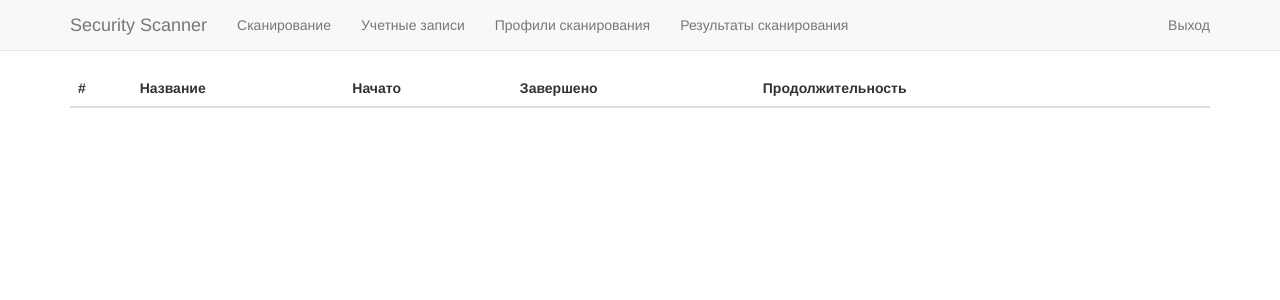
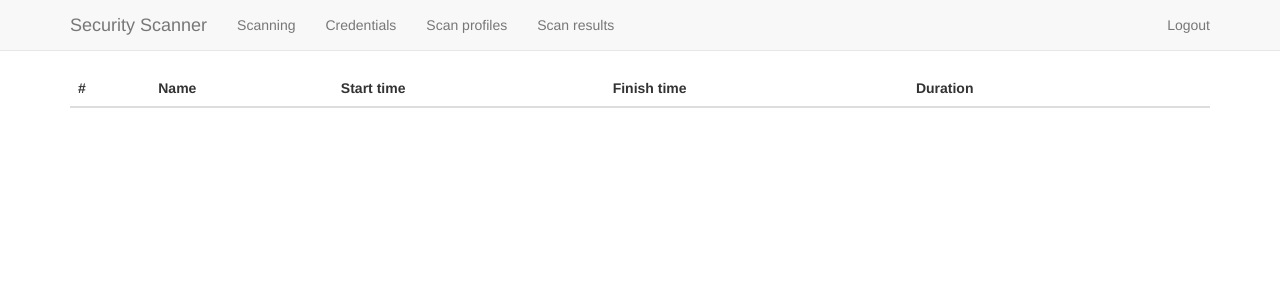
Before and after one commit to alex-dya/security_scanner, a Flask app: page /results in a window 1280 px wide. Shown: the top 300 px of the page. Run offline with Flask 2, Linux system fonts and the light colour scheme; the visitor is signed in with stand-in values (Sample User, id 1); data comes from the database, SQL or seed files in the repository; data that the repository does not hold is empty; some libraries are stand-ins or nearby versions.

Commit message:
Fixed Errors

```diff
--- a/src/scanner/detect/is_unix.py
+++ b/src/scanner/detect/is_unix.py
@@ -11,7 +11,7 @@ class UnixDetector(BaseDetector):
     detectors = detectors
 
     def detect(self):
-        transport = get_transport('unix')
+        transport = get_transport('ssh')
         result = transport.send_command('uname -s')
 
         if result.ExitStatus != 0:
--- a/src/web/templates/_navbar.html
+++ b/src/web/templates/_navbar.html
@@ -10,25 +10,26 @@
             <a class="navbar-brand" href="{{ url_for('index') }}">{{ config.TITLE }}</a>
         </div>
         <div class="collapse navbar-collapse" id="bs-example-navbar-collapse-1">
+            {% if current_user.is_authenticated %}
             <ul class="nav navbar-nav">
-                {% if current_user.is_authenticated %}
                 <li>
-                    <a href="{{ url_for('tasks') }}">Сканирование</a>
+                    <a href="{{ url_for('tasks') }}">Scanning</a>
                 </li>
                 <li>
-                    <a href="{{ url_for('credentials') }}">Учетные записи</a>
+                    <a href="{{ url_for('credentials') }}">Credentials</a>
                 </li>
                 <li>
-                    <a href="{{ url_for('scan_profiles') }}">Профили сканирования</a>
+                    <a href="{{ url_for('scan_profiles') }}">Scan profiles</a>
                 </li>
                 <li>
-                    <a href="{{ url_for('results') }}">Результаты сканирования</a>
+                    <a href="{{ url_for('results') }}">Scan results</a>
                 </li>
-                {% endif %}
             </ul>
             <ul class="nav navbar-nav navbar-right">
-                <li><a href="{{ url_for('logout') }}">Выход</a></li>
+
+                <li><a href="{{ url_for('logout') }}">Logout</a></li>
             </ul>
+            {% endif %}
         </div>
     </div>
 </nav>
--- a/src/web/templates/profiles/edit_profile.html
+++ b/src/web/templates/profiles/edit_profile.html
@@ -12,13 +12,13 @@
             {{ wtf.form_field(form.name) }}
         </p>
         <div class="container">
-        <h3>Настройки транспортов</h3>
+        <h3>Transport settings</h3>
             <div class="row">
                 <ul class="nav nav-pills nav-stacked col-md-3">
                   <li class="active"><a data-toggle="tab" href="#ssh">SSH</a></li>
                   <li><a data-toggle="tab" href="#unix">unix</a></li>
                 </ul>
-                <div class="tab-content col-md-9">
+                <div class="tab-content col-md-6">
                   <div id="ssh" class="tab-pane fade in active">
                       {{ form.ssh_settings.hidden_tag() }}
                       {{ wtf.form_field(form.ssh_settings.port) }}
--- a/src/web/templates/results/result_list.html
+++ b/src/web/templates/results/result_list.html
@@ -5,10 +5,10 @@
     <thead>
     <tr>
         <th scope="col">#</th>
-        <th scope="col">Название</th>
-        <th scope="col">Начато</th>
-        <th scope="col">Завершено</th>
-        <th scope="col">Продолжительность</th>
+        <th scope="col">Name</th>
+        <th scope="col">Start time</th>
+        <th scope="col">Finish time</th>
+        <th scope="col">Duration</th>
         <th scope="col"></th>
     </tr>
     </thead>
```
Also changed, not shown: src/tests/scanner/conftest.py (+4 -1 lines).
